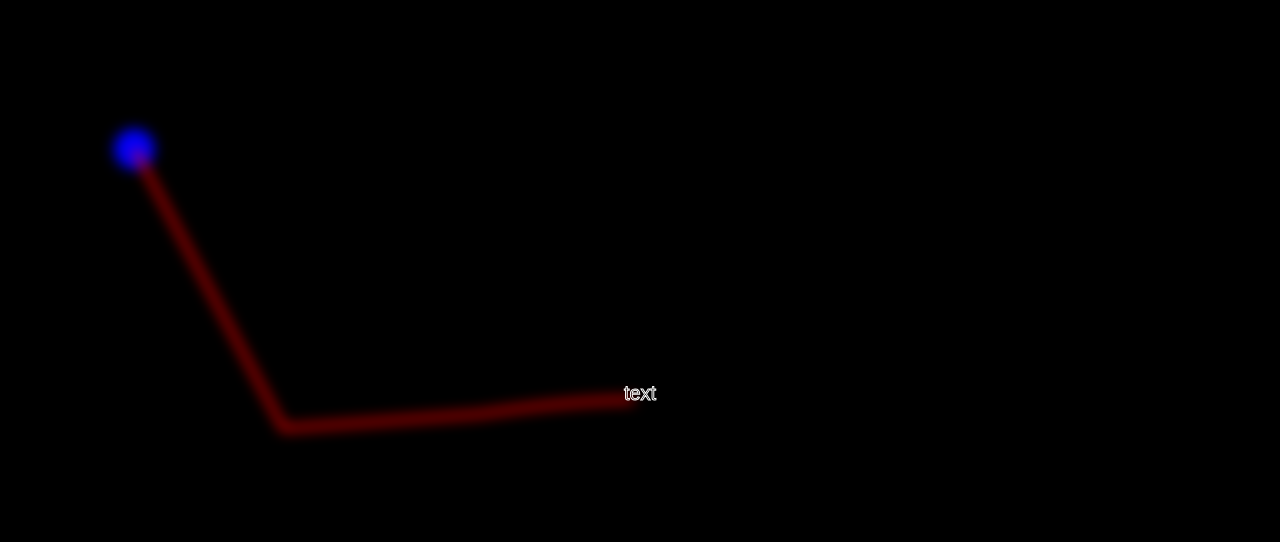
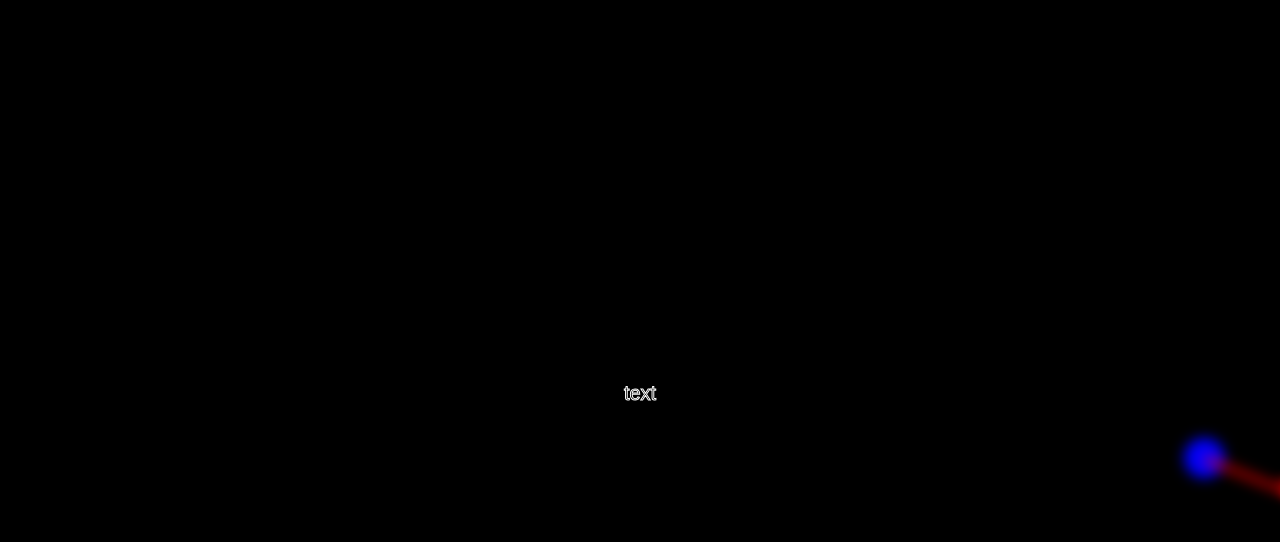
Before and after one commit to Fairgrove/art, a plain HTML site: page index.html in a window 1280 px wide. Drawn offline with Linux system fonts and the light colour scheme; animation ran at ten frames a second.

Commit message:
Changed head to have something that makes more sence and renamed files

```diff
--- a/index.html
+++ b/index.html
@@ -4,14 +4,14 @@
     <link rel="stylesheet" href="style.css">
     <meta charset="utf-8">
     <meta name="viewport" content="width=device-width, initial-scale=1.0">
-    <title>Canvas</title>
+    <title>Welcome :)</title>
         <style>
             body {
                 margin: 0;
                 overflow: hidden;
             }
         </style>
-    </head>
+</head>
 <body>
     <div class="container">
         <canvas id="background"></canvas>
@@ -19,7 +19,7 @@
         <canvas id="text"></canvas>
     </div>
 
-    <script src="src/test3.js"></script>
+    <script src="src/redLightning.js"></script>
 </body>
 
 </html>
--- a/src/test3.js
+++ b/src/redLightning.js
@@ -29,8 +29,8 @@ const textCtx = textCanvas.getContext('2d');
 */
 
 var marker = {
-    x: 100,
-    y: 100,
+    x: Math.floor(Math.random()*(width-30)),
+    y: Math.floor(Math.random()*(height-30)),
     vx: 0.7,
     vy: 1,
     radius: 20,
```
